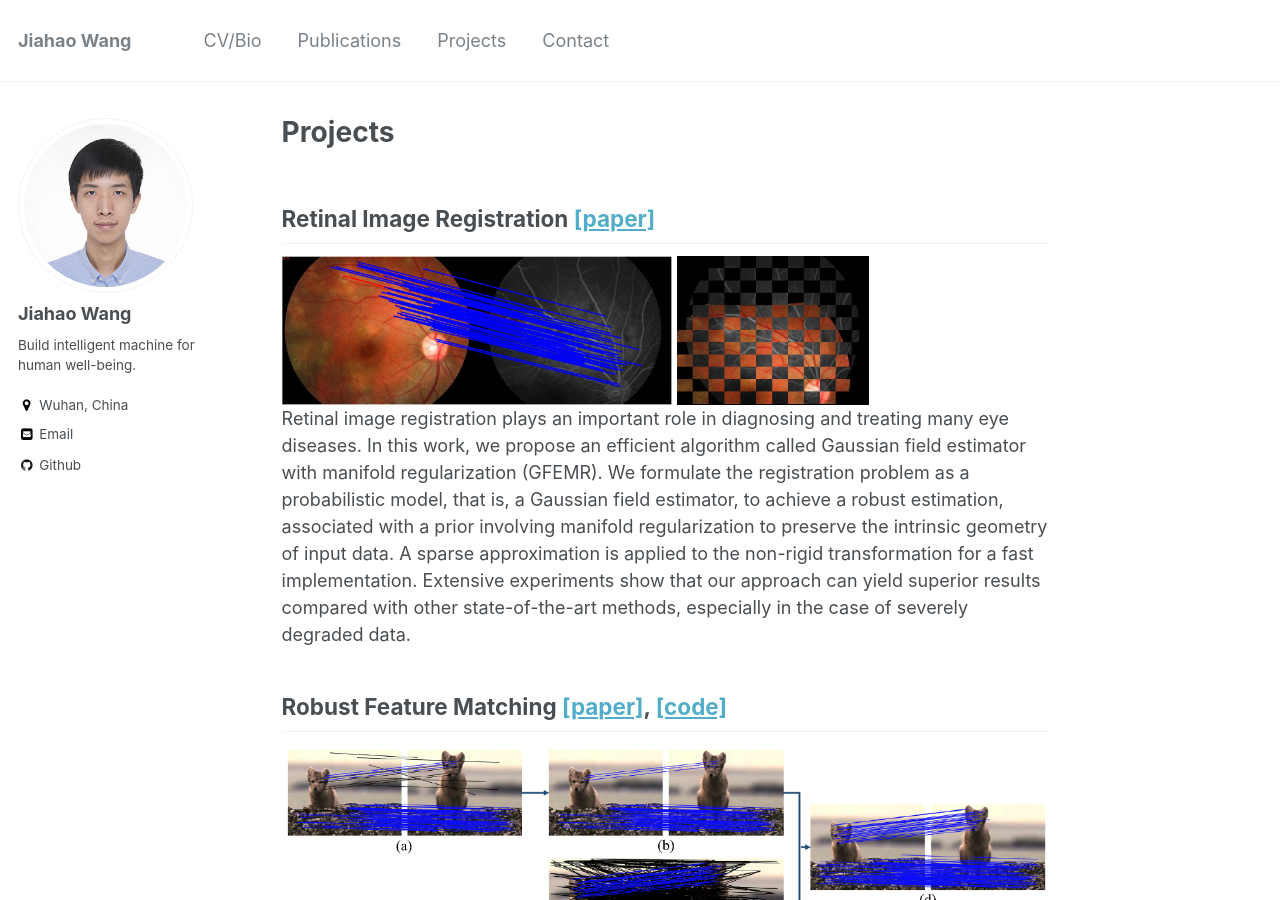
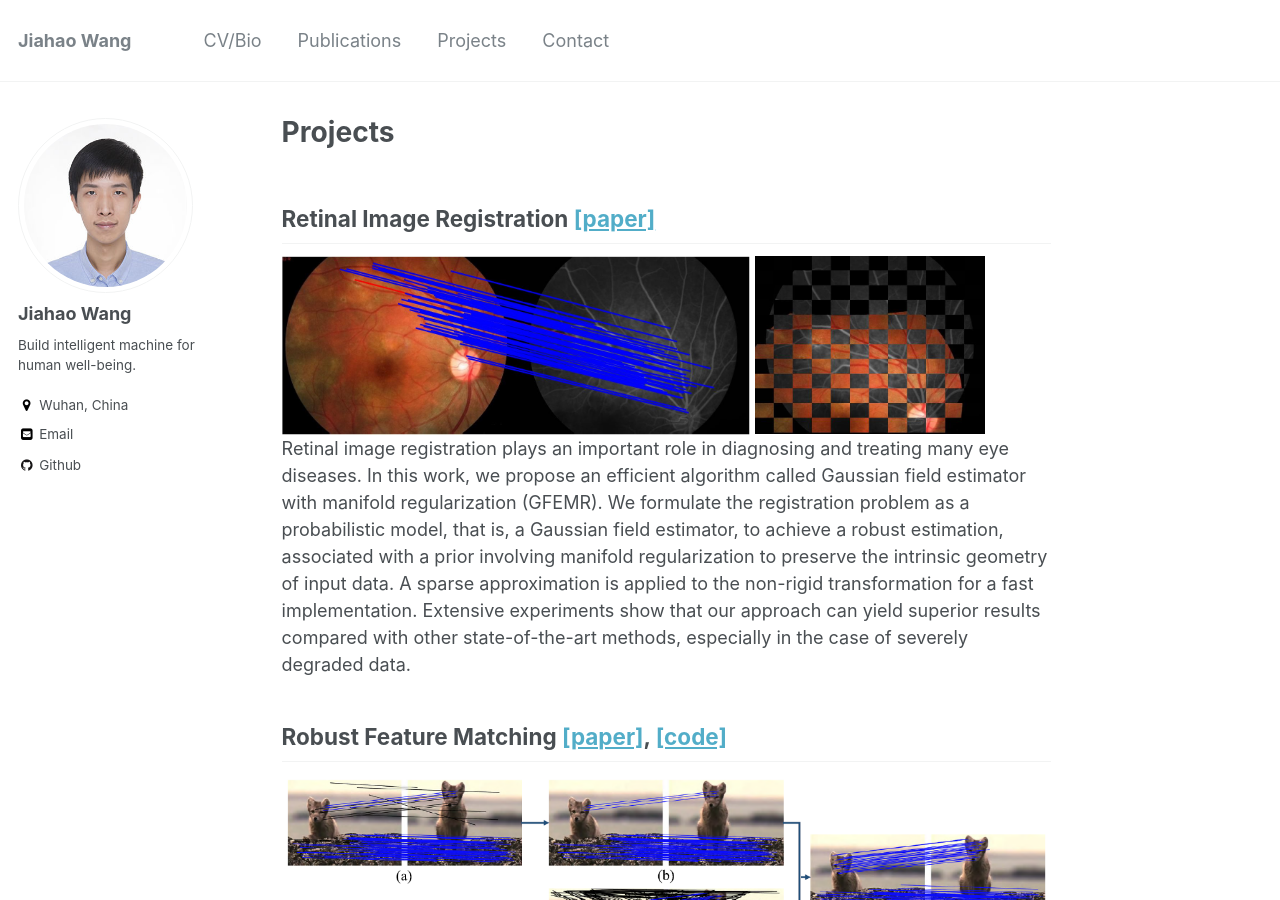
Before and after one commit to JiahaoPlus/JiahaoPlus.github.io, a Jekyll site: the page built from _pages/projects.md, in a window 1280 px wide and 900 px high. Built offline with Jekyll 4.4.1, drawn with Linux system fonts in a browser that asks for light colours.

Commit message:
update 'projects'

```diff
--- a/_pages/projects.md
+++ b/_pages/projects.md
@@ -5,7 +5,7 @@ permalink: /projects/
 author_profile: true
 ---
 ## Retinal Image Registration [[paper]](https://authors.elsevier.com/c/1YDGYbZX4vg-J)
-<img width="390" height="150" src="https://JiahaoPlus.github.io/images/gfemr_our_m.jpg"/>  <img width="192" height="150" src="https://JiahaoPlus.github.io/images/gfemr_our_r.jpg"/> <br>
+<img width="468" height="180" src="https://JiahaoPlus.github.io/images/gfemr_our_m.jpg"/>  <img width="230.4" height="180" src="https://JiahaoPlus.github.io/images/gfemr_our_r.jpg"/> <br>
 Retinal image registration plays an important role in diagnosing and treating many eye diseases. In this work, we propose an efficient algorithm called Gaussian field estimator with manifold regularization (GFEMR). We formulate the registration problem as a probabilistic model, that is, a Gaussian field estimator, to achieve a robust estimation, associated with a prior involving manifold regularization to preserve the intrinsic geometry of input data. A sparse approximation is applied to the non-rigid transformation for a fast implementation. Extensive experiments show that our approach can yield superior results compared with other state-of-the-art methods, especially in the case of severely degraded data.
 
 ## Robust Feature Matching [[paper]](https://ieeexplore.ieee.org/document/8089726), [[code]](https://github.com/JiahaoPlus/PSSC)
@@ -13,7 +13,7 @@ Retinal image registration plays an important role in diagnosing and treating ma
 Feature matching is a key problem in computer vision, graphics, robot location, and medical image registration. The features are often salient points with associated descriptors extracted by detectors, and the goal is to find point correspondences according to their positions and descriptors. However, in real-world matching problems, the putative matches typically contain a large proportion of outliers. Thus, we introduce a progressive framework, which uses matching results on a small putative set with high inlier ratio to guide the matching on a large putative set. The spatial consensus is modeled by a non-parametric thinplate spline kernel and a sparse approximation is applied to accelerate the optimization. The quantitative results on various experimental data demonstrate that our method can achieve better matching accuracy and can generate more good matches compared to several state-of-the-art methods.
 
 ## Medical Image Segmentation [[poster]](https://JiahaoPlus.github.io/files/UCLA_Poster.pdf)
-<img width="800" height="435" src="https://JiahaoPlus.github.io/images/HaN.jpg"/> <br>
+<img width="400" height="218" src="https://JiahaoPlus.github.io/images/HaN.JPG"/> <br>
 Accurate segmentation of organs at risks (OARs) is an essential step for the planning of radiation therapy for head and neck (H&N) cancer treatment. However, this procedure is mostly carried out manually in the clinic, and the average physician's time to fully contour a single head and neck case is approximately 2.7 hours. Automatic segmentation of OARs is a challenging task due to the low contrast of soft tissue, artifacts in CT images, and limited labeled slices for training. To deal with the problems, we propose a conditional generative adversarial network (cGAN) based algorithm for automatic segmentation of OARs in H&N CT images.
 
 ## Olfactory Bulb Volume Measurement Using MRI Scans
```
